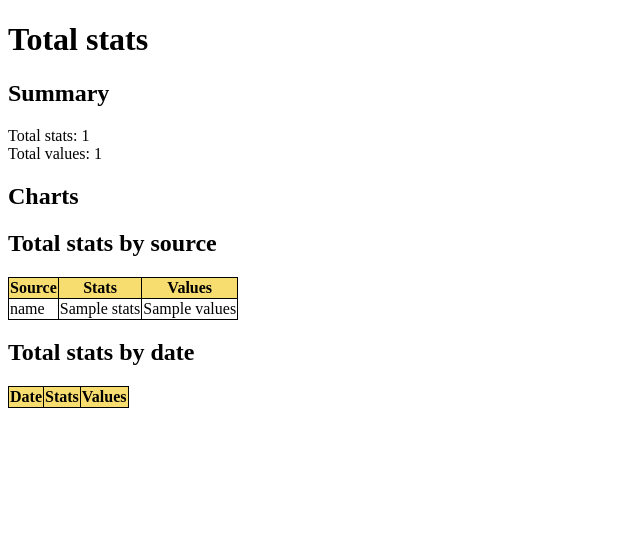
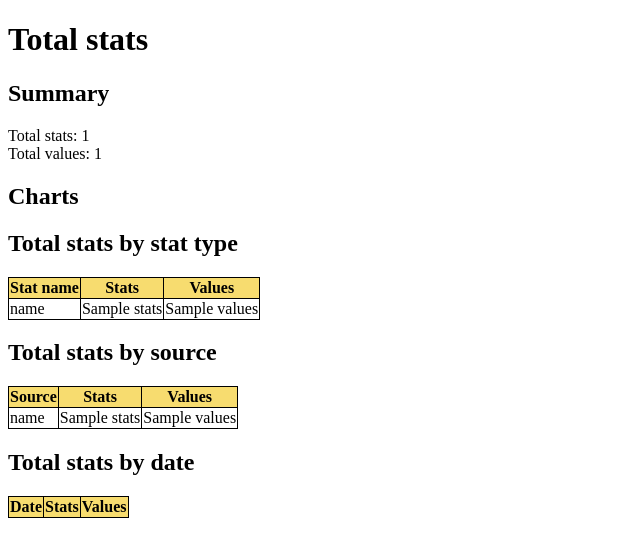
Before and after one commit to SpangleLabs/Dailys-API, a Flask app: template templates/total_stats.html in a window 1280 px wide. Shown: the top 557 px of the page, without its empty margins (0-640 px from the left). Run offline with Flask 2, Linux system fonts and the light colour scheme; the template is opened without the code that fills it: most values are stand-ins (such as "Sample title", 1, 10 or a date in 2020); lists and menus that the app fills with data are empty; some libraries are stand-ins or nearby versions.

Commit message:
Adding totals per stat type to views/stats/

```diff
--- a/templates/total_stats.html
+++ b/templates/total_stats.html
@@ -9,6 +9,8 @@
         google.charts.load('current', {'packages':['corechart']});
         google.charts.setOnLoadCallback(drawChartTotalStats);
         google.charts.setOnLoadCallback(drawChartTotalValues);
+        google.charts.setOnLoadCallback(drawChartValuesByStat);
+        google.charts.setOnLoadCallback(drawChartStatsByStat);
         google.charts.setOnLoadCallback(drawChartValuesBySource);
         google.charts.setOnLoadCallback(drawChartStatsBySource);
         function drawChartTotalStats() {
@@ -49,6 +51,44 @@
             };
             // Draw chart
             const chart = new google.visualization.ColumnChart(document.getElementById('chart_total_values'));
+            chart.draw(data, options);
+        }
+        function drawChartStatsByStat() {
+            // Create data
+            const data = new google.visualization.arrayToDataTable(
+                [
+                    ["Stat name", "Total stats"],
+                    {% for stat_name in stat_totals.keys() %}
+                        ["{{ stat_name }}", {{ stat_totals[stat_name]["stats"] }}],
+                    {% endfor %}
+                ]
+            );
+            // Set up options
+            const options = {
+                title: "Stats recorded by stat type",
+                height: 400
+            };
+            // Draw chart
+            const chart = new google.visualization.PieChart(document.getElementById('chart_stats_by_stat'));
+            chart.draw(data, options);
+        }
+        function drawChartValuesByStat() {
+            // Create data
+            const data = new google.visualization.arrayToDataTable(
+                [
+                    ["Stat name", "Total values"],
+                    {% for stat_name in stat_totals.keys() %}
+                        ["{{ stat_name }}", {{ stat_totals[stat_name]["values"] }}],
+                    {% endfor %}
+                ]
+            );
+            // Set up options
+            const options = {
+                title: "Values recorded by stat type",
+                height: 400
+            };
+            // Draw chart
+            const chart = new google.visualization.PieChart(document.getElementById('chart_values_by_stat'));
             chart.draw(data, options);
         }
         function drawChartStatsBySource() {
@@ -99,8 +139,25 @@ Total values: {{ total_values }}
 <h2>Charts</h2>
 <div id="chart_total_stats"></div>
 <div id="chart_total_values"></div>
+<div id="chart_stats_by_stat"></div>
+<div id="chart_values_by_stat"></div>
 <div id="chart_stats_by_source"></div>
 <div id="chart_values_by_source"></div>
+<h2>Total stats by stat type</h2>
+<table>
+    <tr>
+        <th>Stat name</th>
+        <th>Stats</th>
+        <th>Values</th>
+    </tr>
+    {% for stat_name in stat_totals.keys() %}
+        <tr>
+        <td>{{ stat_name }}</td>
+        <td>{{ stat_totals[stat_name]["stats"] }}</td>
+        <td>{{ stat_totals[stat_name]["values"] }}</td>
+        </tr>
+    {% endfor %}
+</table>
 <h2>Total stats by source</h2>
 <table>
     <tr>
```
Also changed, not shown: views/views.py (+10 -2 lines).
